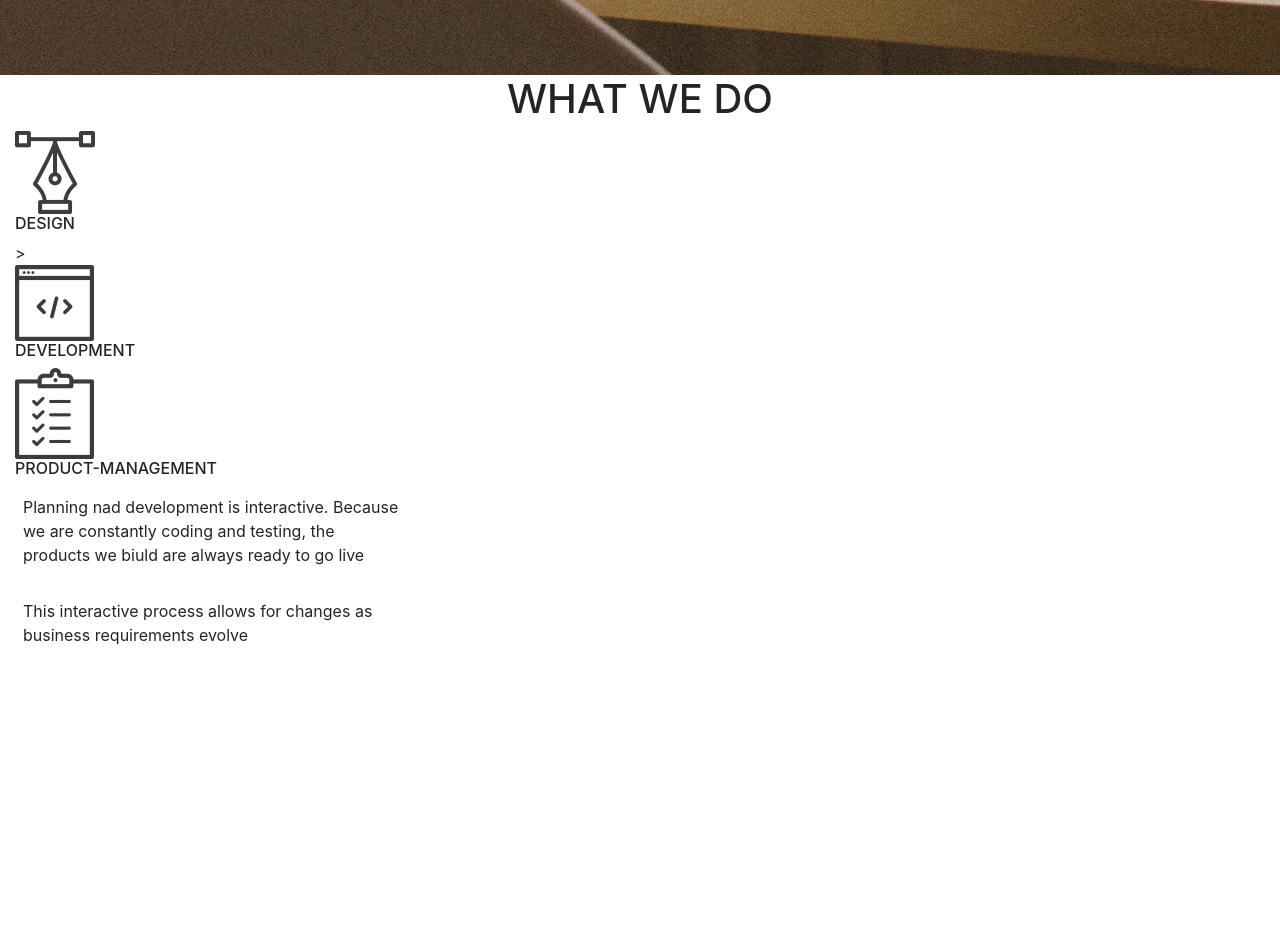
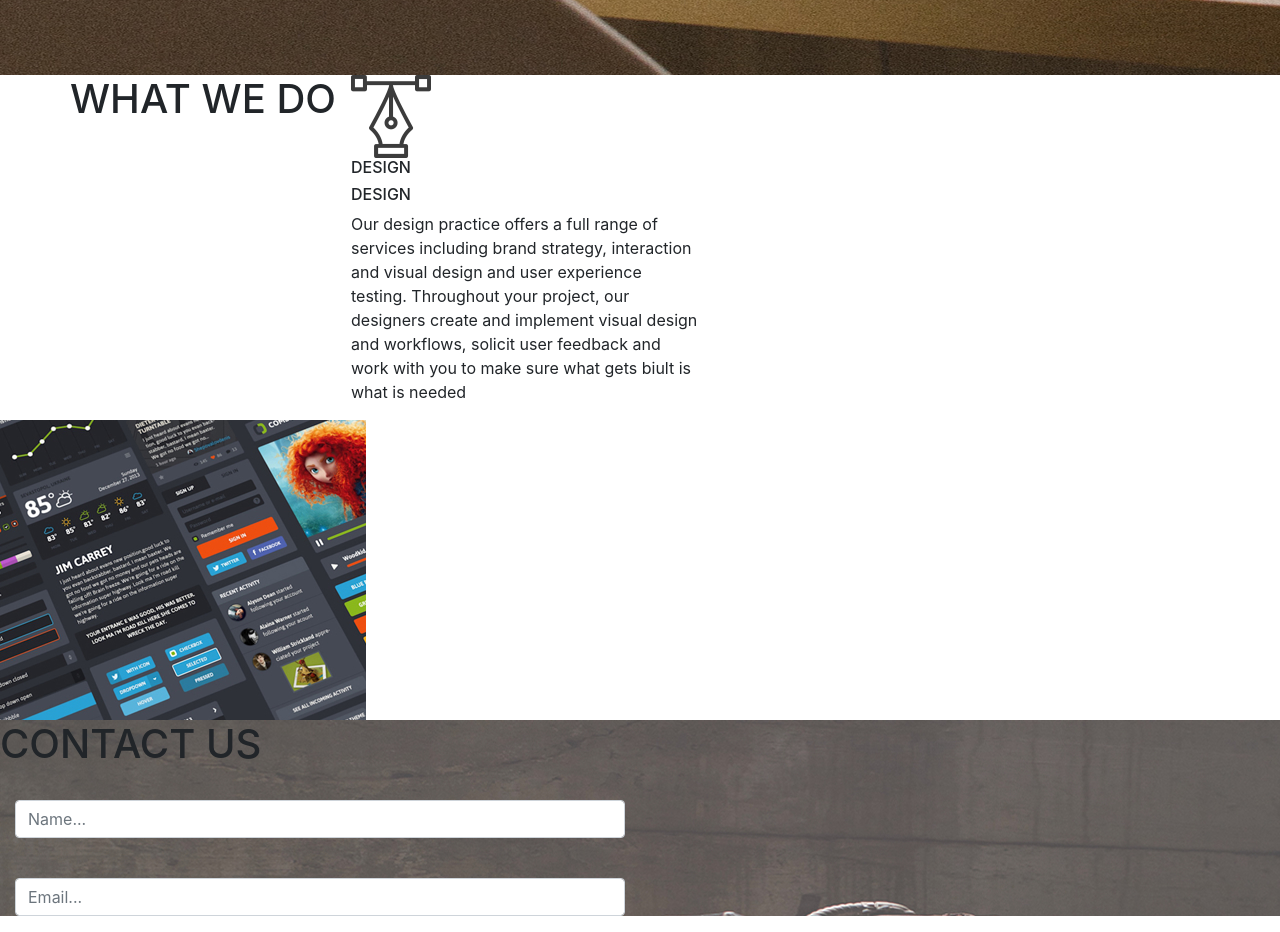
Before and after one commit to mbatianick/delani, a plain HTML site: page index.html in a window 1280 px wide. Shown: the part 1360-2292 px from the top of the page. Before the commit the page ends 2031 px from the top, so only its background shows below. Drawn offline with nearby package versions, Linux system fonts and the light colour scheme.

Commit message:
add paragraph to design  picture

```diff
--- a/css/styles.css
+++ b/css/styles.css
@@ -63,3 +63,13 @@ h6 {
     text-align: center;
     display: none;
 }
+.prod-p {
+    text-align: center;
+    display: none;
+}
+.cont {
+    background-image: url(../IP3-master/assets/backgrounds/c_image.jpg);
+}
+.col-md-4 {
+
+}
--- a/index.html
+++ b/index.html
@@ -36,33 +36,55 @@
             <p class="s-p">Based on your requirements, we can provid ea complete offering or just the pieces you need</p>
         </div>
 
-        <div class="what we do">
-            <h1 class="wwd">WHAT WE DO </h1>
-            <div class= "col-md-4">
-                <img src="./IP3-master/assets/services_icons/design_icon.png"  id="serv" alt="design">
-                <h6>DESIGN</h6>
-                <div class="serv-d">
-                    <p>Our design practice offers a full range of services incliding brand strategy,interaction and visual design and user experience testing
-                       Throughout your project our designers create and implement visual design and workflows, solicit user feedback and work with you To make sure what gets biult is what is needed</p>
-                </div>>
-            </div>
-            <div class="col-md-4">
-                <img src="./IP3-master/assets/services_icons/dev_icon.png" id="dev">
-                <h6>DEVELOPMENT</h6>
-                <div class="dev-p">
-                    <p class="p-1">All engineers are fluent in the latest enterprise, mobile and web development techniques,</p>
-                    <p class="p-1">They collaborate withyoue team to write, and improve code on a daily basis, using proven practices such as test-driven development and pair programming.</p>
-                </div>
-            </div>
-            <div class="col-md-4">
-                <img src="./IP3-master/assets/services_icons/product_icon.png" id="prod">
-                <h6>PRODUCT-MANAGEMENT</h6>
-                <div class="prod-p">
-                    <p class="p-2">Planning nad development is interactive. Because we are constantly coding and testing, the products we biuld are always ready to go live</p>
-                    <p class="p-2">This interactive process allows for changes as business requirements evolve</p>
+        <div class="container">
+            <div class="what we do">
+                <div class="row">
+                    <h1 class="wwd">WHAT WE DO </h1>
+                    <div class="col-md-4">
+                        <div class="des-hidden">
+                            <img src="./IP3-master/assets/services_icons/design_icon.png" id="des-pic">
+                            <h6>DESIGN</h6>
+                        </div>
+                        <div class="des-showing">
+                            <h6>DESIGN</h6>
+                            <p>Our design practice offers a full range of services including brand strategy,
+                               interaction and visual design and user experience testing. Throughout your project,
+                               our designers create and implement visual design and workflows, solicit user feedback
+                               and work with you to make sure what gets biult is what is needed</p>
+                        </div>
+                    </div>
                 </div>
             </div>
         </div>
+        <div class="portfolio">
+            <div class="row">
+                <div class="col-md-3">
+                    <img src="./IP3-master/assets/portfolio/work1.jpg" id="work1" alt="">
+                    <div class="1-p"
+                </p>
+                    </div>
+                </div>
+            </div>
+        </div>
+
+            <div class="cont">
+                <h1>CONTACT US</h1>
+                <form action="" class="form-horizontal">
+                    <div class="form-group">
+                        <label class="control-label col-md-2" for="name"></label>
+                        <div class="col-md-6">
+                            <input type="text" class="form-control" id="name" placeholder="Name..." name="name">
+                        </div>
+                    </div>
+                    <div class="form-group">
+                        <label for="email" class="control-labelcol-md-2"></label>
+                        <div class="col-md-6">
+                            <input type="email" class="form-control" id="email" placeholder="Email..." name="email">
+                        </div>
+                    </div>
+                </form>
+            </div>
+
 
 
 
```
